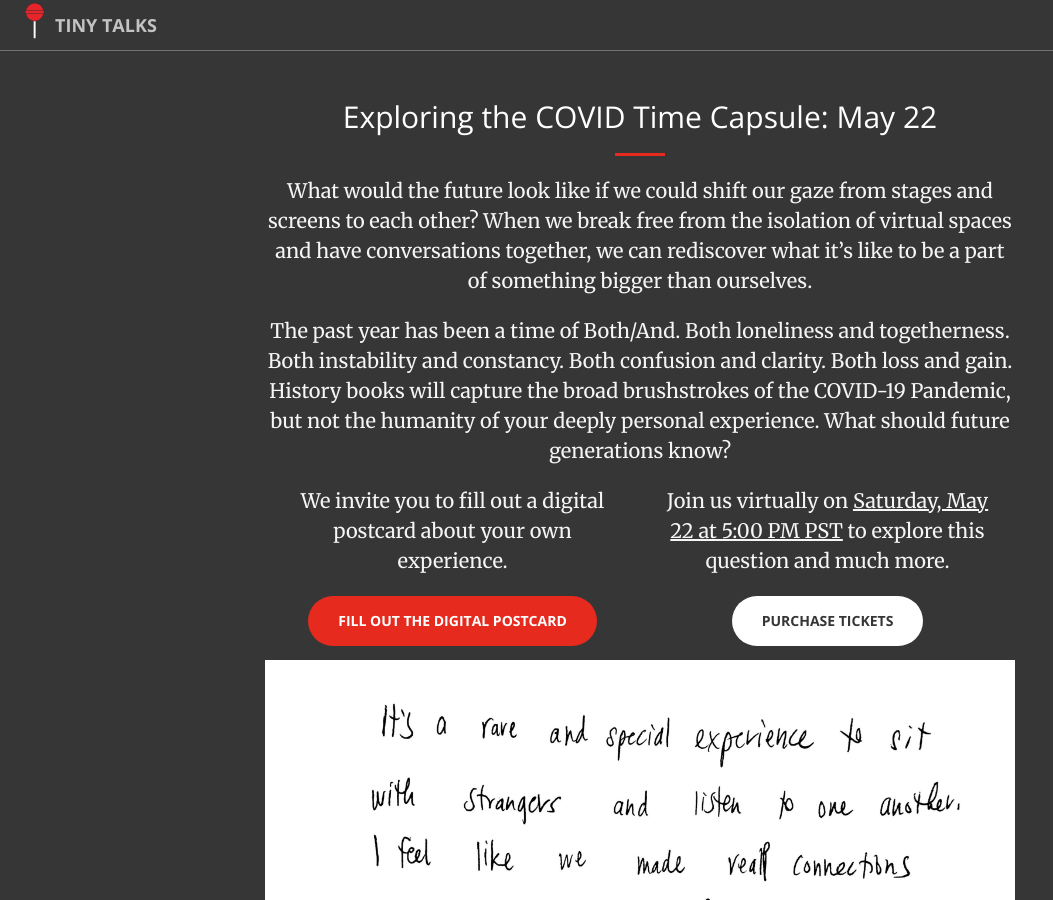
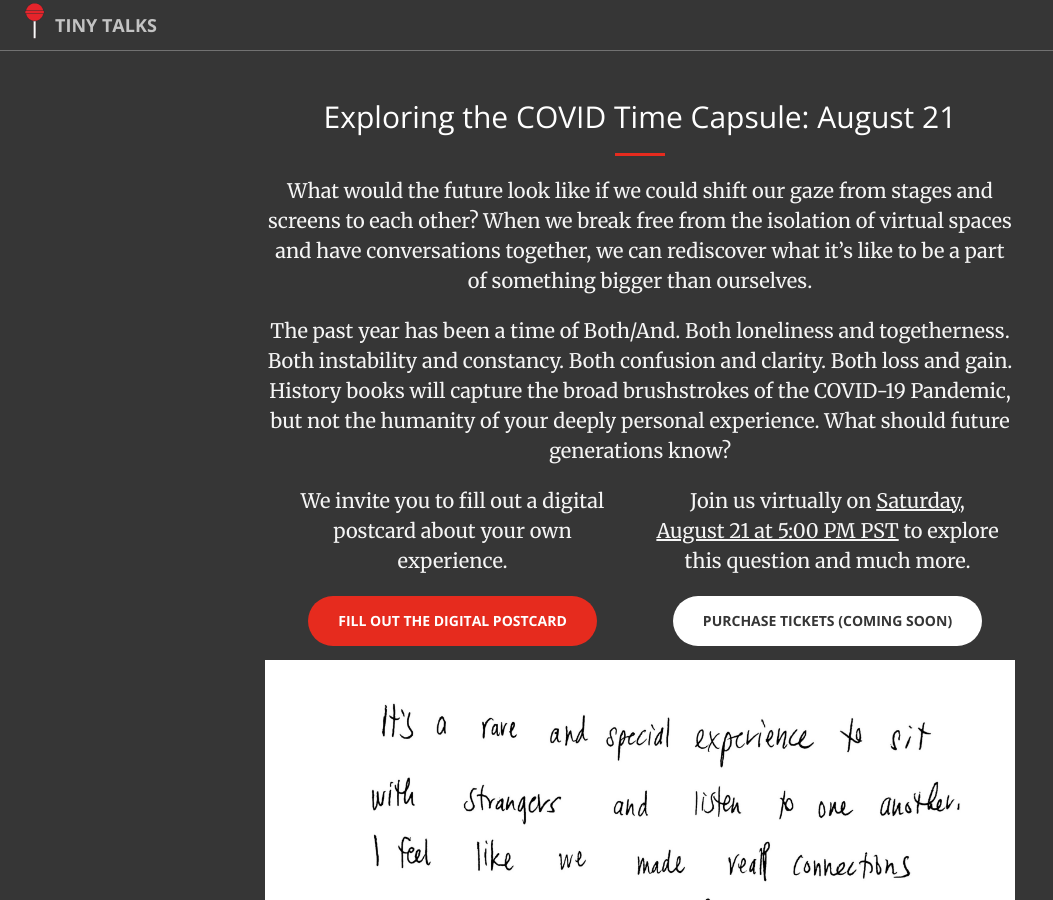
Before and after one commit to anrath/tinytalks.github.io, a Jekyll site: the page built from event.md, in a window 1280 px wide and 900 px high. Shown: the whole window, without its empty margins (0-1053 px from the left). Built offline with Jekyll 4.4.1, drawn with Linux system fonts in a browser that asks for light colours.

Commit message:
Updating event

```diff
--- a/_includes/event/event-desc.html
+++ b/_includes/event/event-desc.html
@@ -2,7 +2,7 @@
     <div class="container">
         <div class="row">
             <div class="col-lg-8 col-lg-offset-2 text-center">
-                <h2 class="section-heading">Exploring the COVID Time Capsule: May 22</h2>
+                <h2 class="section-heading">Exploring the COVID Time Capsule: August 21</h2>
                 <hr class="primary">
                 <p class="text-faded">
                     What would the future look like if we could shift our gaze from stages and screens
@@ -29,12 +29,12 @@
 
                 <div class="col-lg-6 text-center">
                     <p class="text-faded">
-                        Join us virtually on <u>Saturday, May 22 at 5:00 PM PST</u> to explore this question and much
+                        Join us virtually on <u>Saturday, August 21 at 5:00 PM PST</u> to explore this question and much
                         more.
                     </p>
-                    <a target="_blank" href="https://lu.ma/time-capsule" rel="noopener noreferrer"
+                    <a target="_blank" href="" rel="noopener noreferrer"
                         class="btn btn-default btn-xl" style="margin-bottom: 1em;">
-                        Purchase Tickets
+                        Purchase Tickets (coming soon)
                     </a>
                 </div>
 
```
